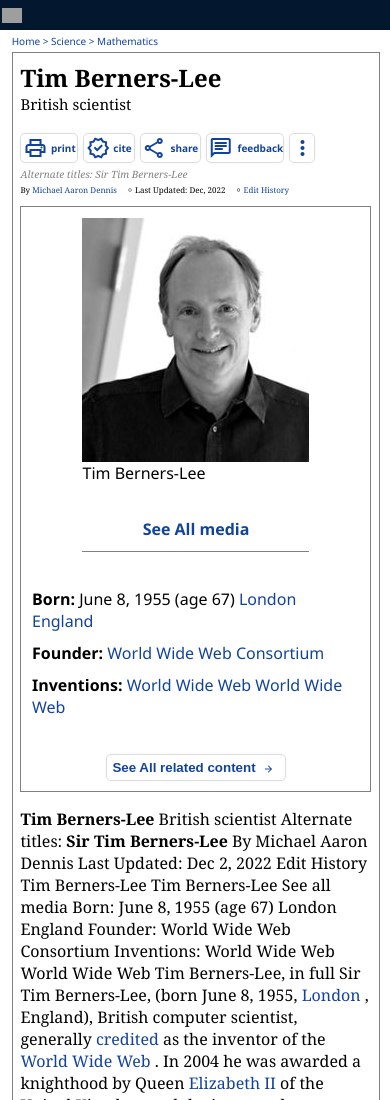
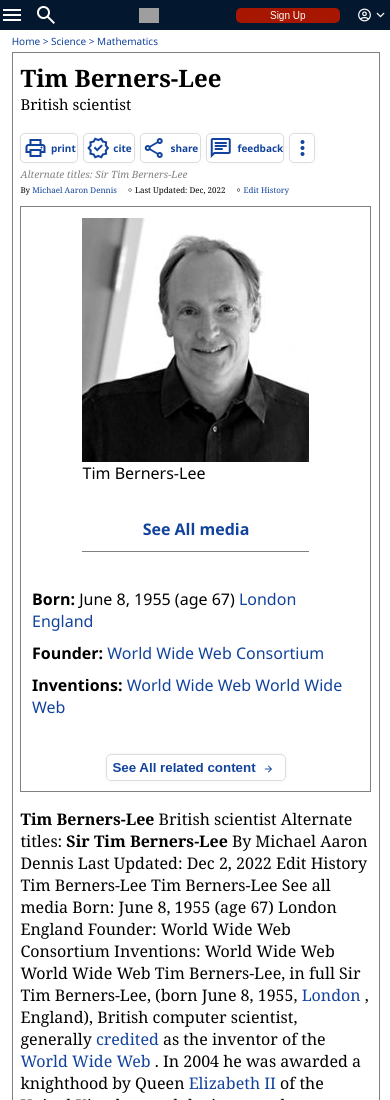
Before and after one commit to liolle/liolle.github.io, a plain HTML site: page challenge2/index.html in a window 390 px wide. Shown: the top 1100 px of the page. Drawn offline with nearby package versions, Linux system fonts and the light colour scheme; grey boxes are pictures that could not be loaded.

Commit message:
challenge v1.2

```diff
--- a/challenge2/index.html
+++ b/challenge2/index.html
@@ -15,11 +15,49 @@
         <div class="logo">
             <img src="https://cdn.britannica.com/mendel/eb-logo/MendelNewThistleLogo.png" alt="">
         </div>
-        <div class="browse">
-            <!-- <i class="material-symbols-outlined">menu</i>
-            Browse -->
+
+        <div class="browse hiden">
+            <i class="material-symbols-outlined">menu</i>
+            <i class="material-symbols-outlined">search</i>
         </div>
+
         <div class="links">
+
+            <div class="browse">
+                <i class="material-symbols-outlined">menu</i>
+                Browse
+            </div>
+            <div class="browse">
+                <i class="material-symbols-outlined">search</i>
+                Search
+            </div>
+            <div>
+                Dictionnary
+            </div>
+            <div >
+                Quizzes
+            </div>
+            <div>
+                Money
+            </div>
+
+
+        </div>
+
+        <div class="authentification">
+            <button id="signUp">
+                Sign Up
+            </button>
+
+            <button id="login">
+                Login
+                <i class="material-symbols-outlined">expand_more</i>
+            </button>
+
+            <div class="hiden">
+                <i class="material-symbols-outlined">account_circle</i>
+                <i class="material-symbols-outlined">expand_more</i>
+            </div>
 
         </div>
     </nav>
--- a/challenge2/style.css
+++ b/challenge2/style.css
@@ -4,22 +4,106 @@
     width: 100%;
     height: 30px;
     background-color: #03182E;
+    font-size: 12px;
 
     display: flex;
+    gap: 10px;
     color: white;
+
+    user-select: none;
+
 }
 
 .logo{
     height: 30px;
     display: flex;
+    margin: 0 0 0 1%;
+    flex: 1;
 }
 
 .logo img{
     align-self: center;
-    width: 100%;
+
     height: 50%;
-    margin: 0 0 0 10%;
 }
+
+.browse{
+    display: flex;
+    align-items: center;
+}
+
+/* .browse i:hover{
+    cursor: pointer;
+    color: grey;
+} */
+
+.authentification{
+    display: flex;
+
+    align-items: center;
+    width: 20%;
+    gap: 10%;
+    font-size: 12px;
+    flex: 2;
+
+    font-size: 10px;
+}
+
+#signUp:hover,
+.logo{
+    cursor: pointer;
+}
+
+
+
+#signUp{
+    display: flex;
+    align-self: center;
+    justify-content: center;
+    align-items: center;
+    flex: 2;
+    height: 50%;
+
+    border-radius: 5px;
+    background-color: #A71600;
+    border: 0px;
+    color: white;
+    font-weight: 600;
+    margin: 0 1% 0 0;
+}
+
+#login{
+    color: white;
+    display: flex;
+    align-items: center;
+    flex: 1;
+
+    border-radius: 5px;
+    background-color: #03182E;
+    border: 0px;
+    font-weight: 600;
+    margin: 0 1% 0 0;
+}
+
+.links{
+    display: flex;
+    gap:5%;
+    align-items: center;
+    overflow: hidden;
+    flex: 4;
+}
+
+.links div:hover,
+#login:hover{
+    cursor: pointer;
+    color: grey;
+    text-decoration: underline;
+}
+
+nav button{
+    font-size: 10px;
+}
+
 
 /*Section1*/
 
@@ -172,6 +256,13 @@
     margin-left: 7px;
 }
 
+.browse.hiden{
+    display: none;
+}
+
+.authentification .hiden{
+    display: none;
+}
 
 #pic img{
     width: 100%;
@@ -221,7 +312,7 @@
 }
 
 
-@media (max-width:600px) {
+@media (max-width:750px) {
     main{
         flex-direction: column-reverse;
     }
@@ -243,7 +334,6 @@
         font-size: 10px;
     }
 
-
     .icon{
 
         box-shadow:  0 0 4px rgba(0, 0, 0, 0.04);;
@@ -252,13 +342,79 @@
         font-size: 10px;
     }
 
-    /* .icon:nth-child(1){
+    nav button{
+        font-size: 10px;
+
+    }
+
+    nav{
+        justify-content: space-between;
+    }
+
+    .logo{
+        order: 1;
+        justify-content: center;
+        flex: 2;
+    }
+
+    .links{
+
         display: none;
     }
-    .icon:nth-child(2){
+
+    .authentification .hiden{
+        display: flex;
+        padding-right: 1%;
+    }
+
+    .authentification{
+        order: 2;
+        flex: 1;
+    }
+
+    .authentification .material-symbols-outlined{
+        font-size: 16px;
+    }
+
+    .browse.hiden{
+        display: flex;
+        flex: 0;
+        gap: 10px;
+    }
+
+    .browse.hiden i:hover,
+    .authentification .hiden:hover
+    {
+       cursor: pointer;
+       color:gray;
+    }
+
+
+    #login{
         display: none;
-    } */
     }
+
+
+}
+
+@media (max-width:400px) {
+    #signUp{
+        font-size: 10px;
+        font-weight: 100;
+
+    }
+
+    .authentification{
+        flex: 3;
+    }
+
+    .logo{
+        flex: 3;
+    }
+
+}
+
+
 
 
 /*Section2*/
```
Lines whose indentation alone changed are shown as unchanged.
